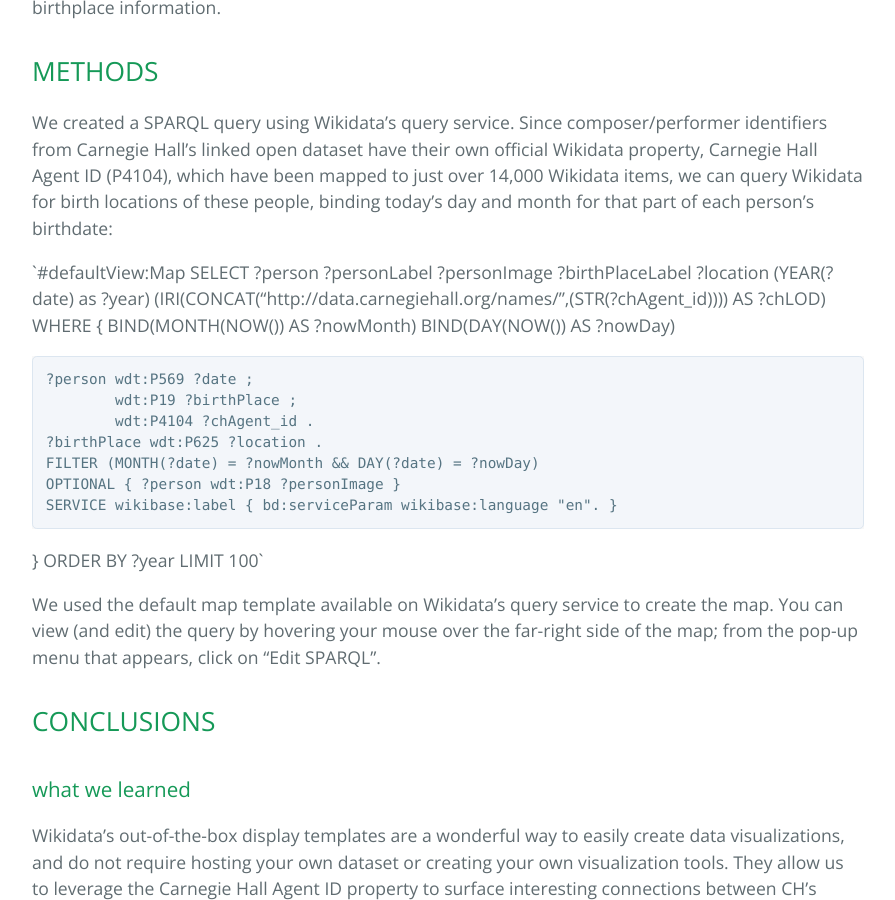
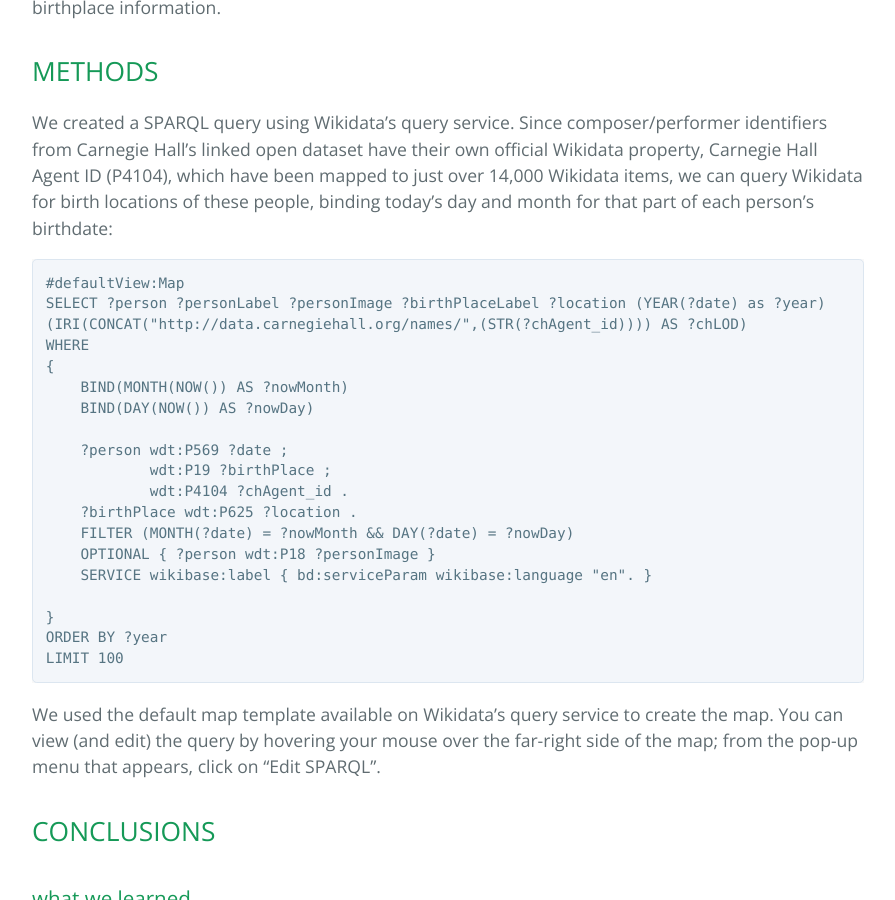
Before and after one commit to CarnegieHall/datalab, a Jekyll site: the page built from experiments/chdl-0001-a.md, in a window 1280 px wide and 900 px high, scrolled down 1409 px. Shown: the whole window, without its empty margins (192-1087 px from the left). Built offline with Jekyll 4.4.1, drawn with Linux system fonts in a browser that asks for light colours; our own code applies the rules of GitHub Pages for plain Markdown files.

````diff
--- a/experiments/chdl-0001-a.md
+++ b/experiments/chdl-0001-a.md
@@ -22,7 +22,8 @@ See which composers and performers from Carnegie Hall’s performance history we
 ## METHODS
 We created a SPARQL query using Wikidata’s query service. Since composer/performer identifiers from Carnegie Hall’s linked open dataset have their own official Wikidata property, Carnegie Hall Agent ID (P4104), which have been mapped to just over 14,000 Wikidata items, we can query Wikidata for birth locations of these people, binding today’s day and month for that part of each person’s birthdate:
 
-`#defaultView:Map
+```
+#defaultView:Map
 SELECT ?person ?personLabel ?personImage ?birthPlaceLabel ?location (YEAR(?date) as ?year)
 (IRI(CONCAT("http://data.carnegiehall.org/names/",(STR(?chAgent_id)))) AS ?chLOD)
 WHERE
@@ -40,7 +41,8 @@ WHERE
 
 }
 ORDER BY ?year
-LIMIT 100`
+LIMIT 100
+```
 
 We used the default map template available on Wikidata’s query service to create the map. You can view (and edit) the query by hovering your mouse over the far-right side of the map; from the pop-up menu that appears, click on “Edit SPARQL”.
 
````
